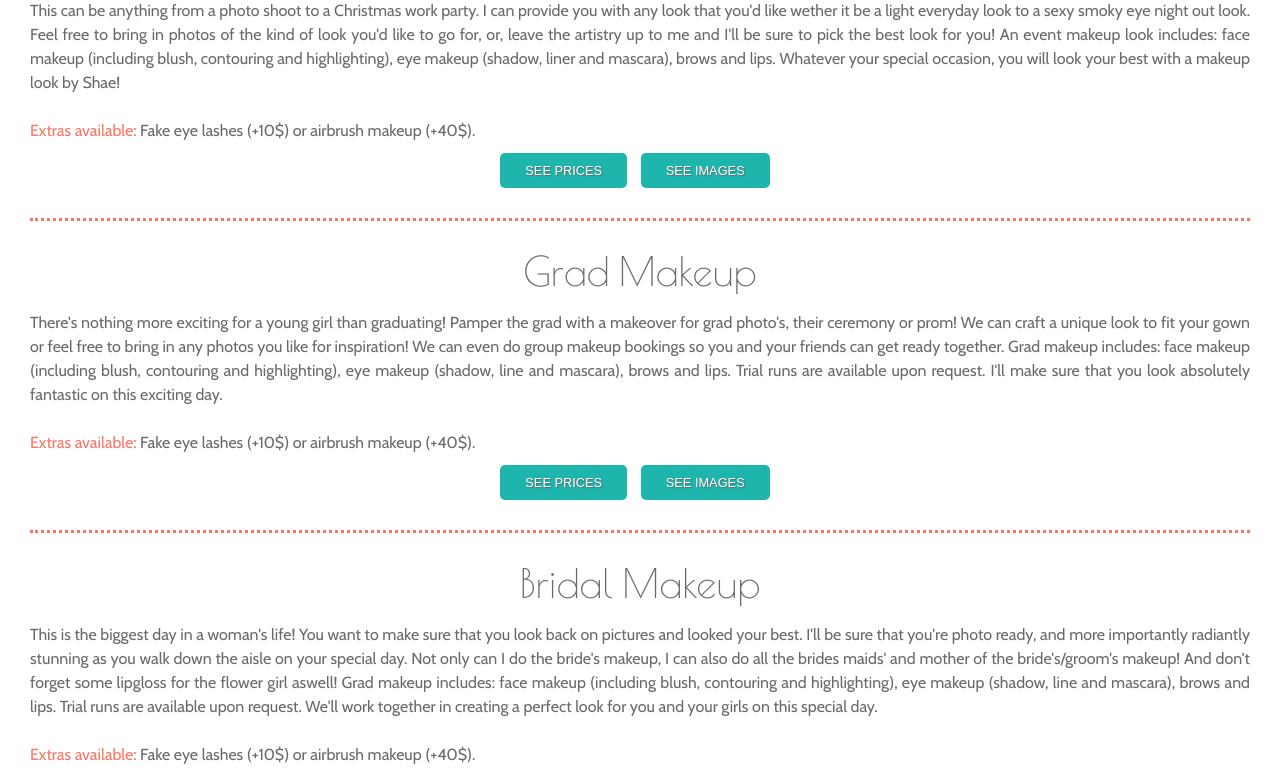
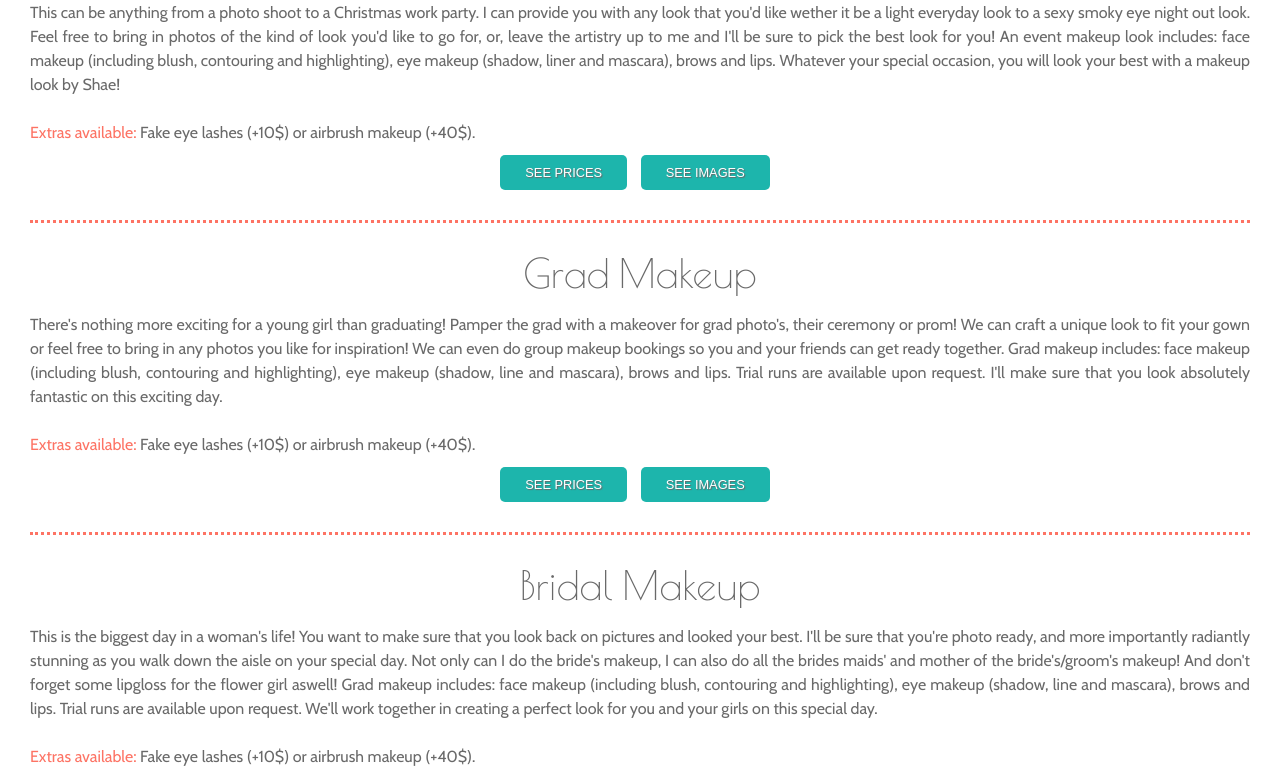
Before and after one commit to mmayert/Makeup-by-Shae, a plain HTML site: page pages/services.html in a window 1280 px wide. Shown: the part 565-1339 px from the top of the page. Drawn offline with nearby package versions, Linux system fonts and the light colour scheme.

```diff
--- a/styles/style.css
+++ b/styles/style.css
@@ -652,7 +652,7 @@
 }
 
 .container-4 {
-    border-top:3px dotted#FD7364;
+    border-top:5px dotted#FD7364;
     max-width:100vw;
     padding:20px 20px;
     padding-top:20px;
```
